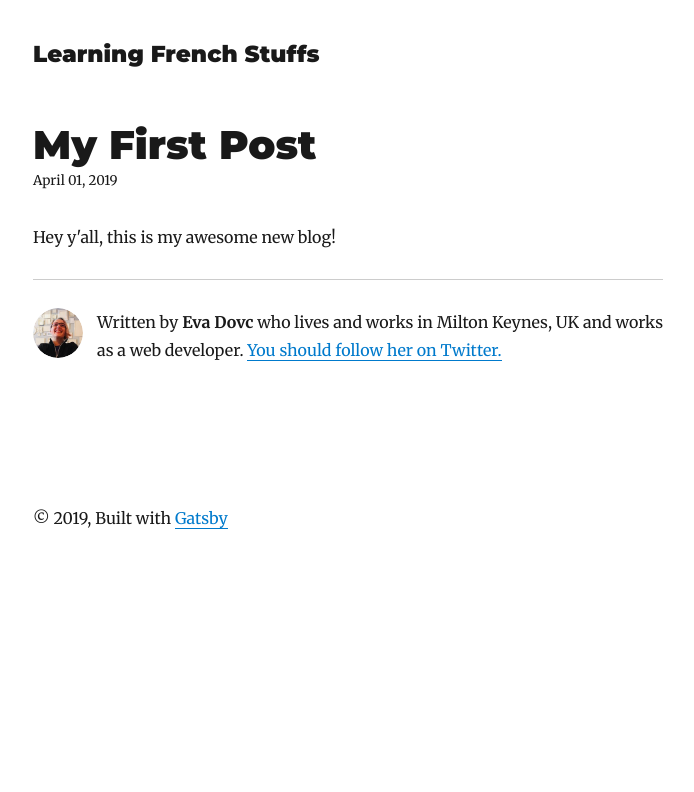
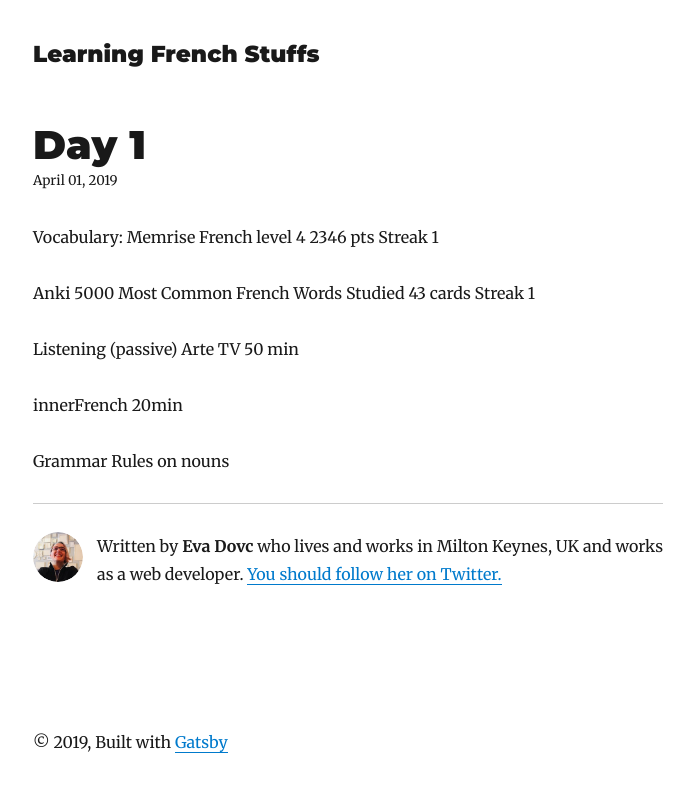
Before and after one commit to edieblu/french-stuffs, a Gatsby site: page /day01/ in a window 1280 px wide. Shown: the whole page, without its empty margins (292-986 px from the left). Built offline with nearby package versions, Linux system fonts and the light colour scheme; Gatsby itself is replaced by a stand-in of ours; some packages are replaced by stand-ins of ours.

Commit message:
Day 01 blog

```diff
--- a/content/blog/day01.md
+++ b/content/blog/day01.md
@@ -1,7 +1,24 @@
 ---
-title: My First Post
+title: Day 1
 date: "2019-04-01"
-description: "First blog post"
+description: "Mostly studied vocabulary, some passive listening and looking for resources."
 ---
 
-Hey y'all, this is my awesome new blog!
+Vocabulary:
+Memrise French level 4
+2346 pts
+Streak 1
+
+Anki 5000 Most Common French Words
+Studied 43 cards
+Streak 1
+
+Listening (passive)
+Arte TV
+50 min
+
+innerFrench
+20min
+
+Grammar
+Rules on nouns
```
